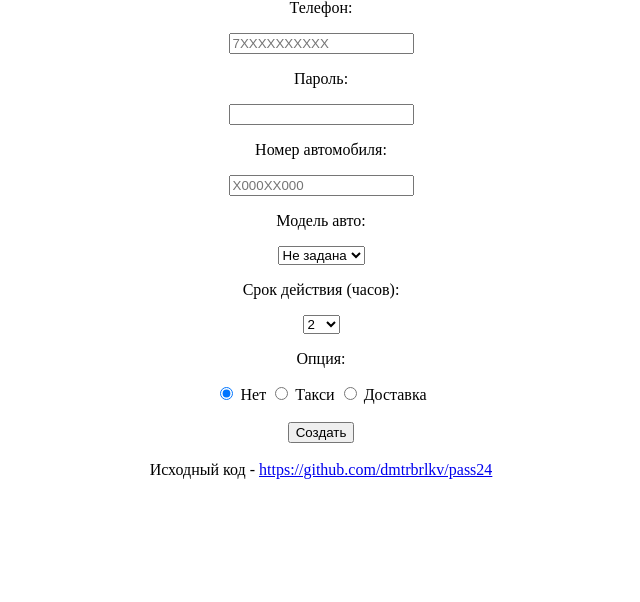
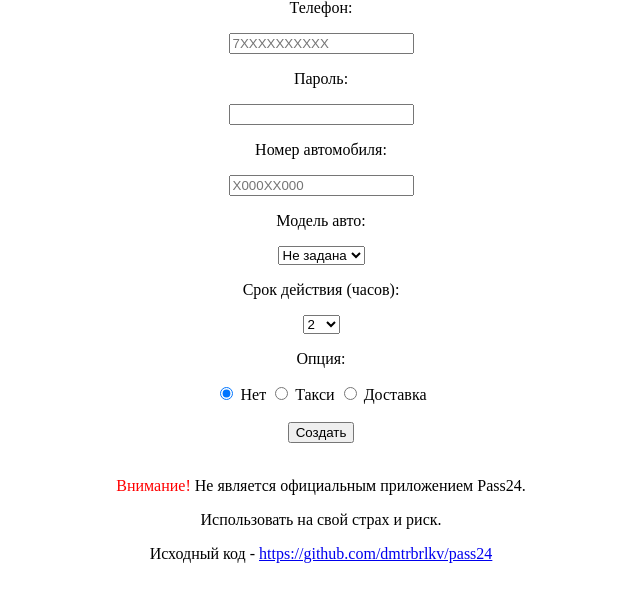
Before and after one commit to dmtrbrlkv/pass24, a Flask app: page / in a window 1280 px wide. Shown: the part 81-683 px from the top of the page, without its empty margins (319-959 px from the left). Run offline with Flask 2, Linux system fonts and the light colour scheme; data that the repository does not hold is empty.

Commit message:
Добавил дисклеймер

```diff
--- a/templates/index.html
+++ b/templates/index.html
@@ -60,7 +60,11 @@
 
 </div>
 <br>
-<div style="text-align: center;">Исходный код - <a href="https://github.com/dmtrbrlkv/pass24">https://github.com/dmtrbrlkv/pass24</a></div>
+<div style="text-align: center;">
+    <p><font color="red">Внимание!</font> Не является официальным приложением Pass24.</p>
+    <p>Использовать на свой страх и риск.</p>
+    <p>Исходный код - <a href="https://github.com/dmtrbrlkv/pass24">https://github.com/dmtrbrlkv/pass24</a></p>
+</div>
 
 </body>
 </html>
```
